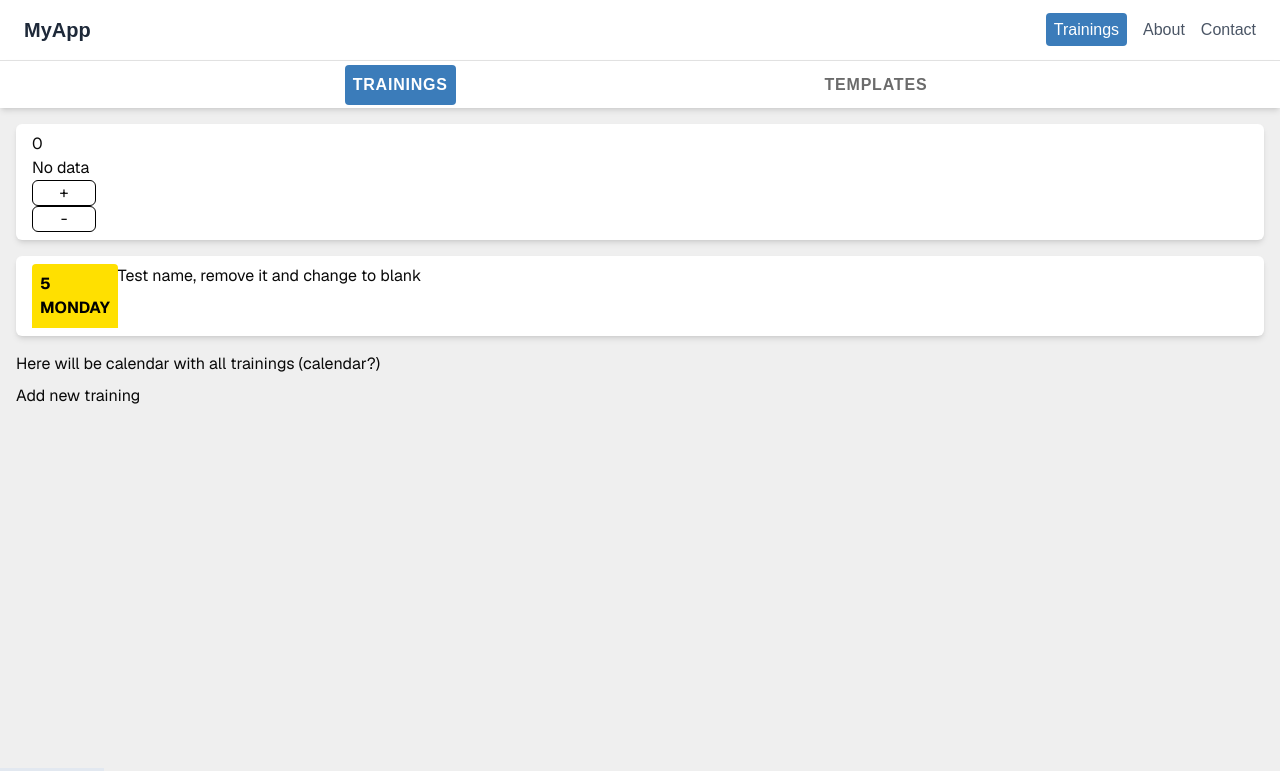
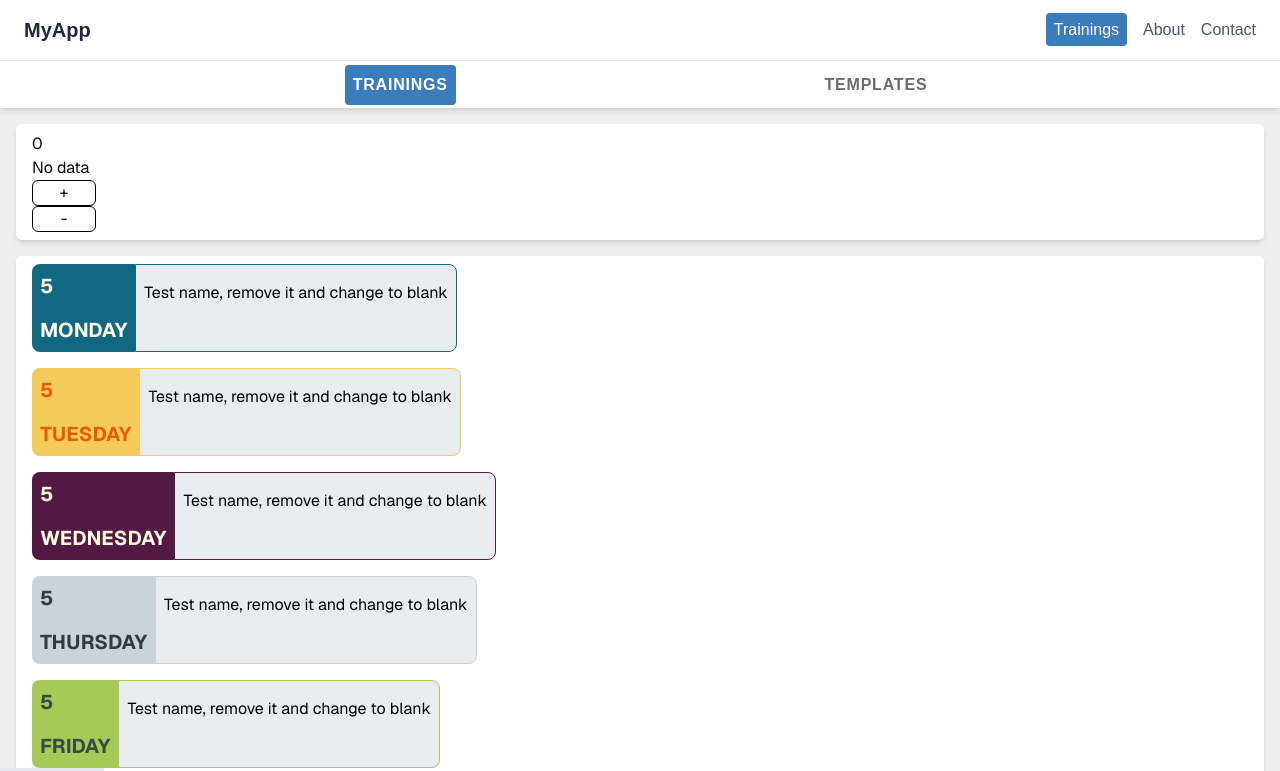
Before and after one commit to djzib0/gym-app, a Next.js app: page /trainings in a window 1280 px wide. Shown: the top 771 px of the page. Built offline with nearby package versions, Linux system fonts and the light colour scheme; no server answers; the database is empty.

Commit message:
WIP: working on displaying current week

```diff
--- a/components/trainingsContent/trainingsCalendar/TrainingsCalendar.tsx
+++ b/components/trainingsContent/trainingsCalendar/TrainingsCalendar.tsx
@@ -4,10 +4,14 @@ import { TrainingType } from '@/lib/types';
 import Link from 'next/link';
 import React, { useEffect, useState } from 'react'
 import DayElement from './dayElement/DayElement';
+import { getCurrentWeekMondayDate, getToday } from '@/lib/utils';
+
+const thisWeekMonday = getCurrentWeekMondayDate();
 
 const TrainingsCalendar = () => {
 
   const [selectedWeek, setSelectedWeek] = useState(0);
+  const [selectedMondayDate, setSelectedMondayDate] = useState(thisWeekMonday)
   const [selectedTraining, setSelectedTraining] = useState<TrainingType | null>(null);
 
   useEffect(() => {
@@ -44,8 +48,14 @@ const TrainingsCalendar = () => {
 
       </section>
 
-      <section className='sectionContainer'>
-        <DayElement dayNumber={5} dayName={'Monday'} bgColor={'bg-[#ffe000]'} textColor={'text-black'}/>
+      <section className='sectionContainer gap-4'>
+        <DayElement dayNumber={5} dayName={'Monday'} bgColor={'bg-[#126782]'} borderColor={'border-[#126782]'} textColor={'text-[#fefae0]'}/>
+        <DayElement dayNumber={5} dayName={'Tuesday'} bgColor={'bg-[#f5cb5c]'} borderColor={'border-[#f5cb5c]'} textColor={'text-[#e85d04]'}/>
+        <DayElement dayNumber={5} dayName={'Wednesday'} bgColor={'bg-[#531942]'} borderColor={'border-[#531942]'} textColor={'text-[#fefae0]'}/>
+        <DayElement dayNumber={5} dayName={'Thursday'} bgColor={'bg-[#cad4d8]'} borderColor={'border-[#cad4d8]'} textColor={'text-[#343a40]'}/>
+        <DayElement dayNumber={5} dayName={'Friday'} bgColor={'bg-[#a7c957]'} borderColor={'border-[#a7c957]'} textColor={'text-[#344e41]'}/>
+        <DayElement dayNumber={5} dayName={'Saturday'} bgColor={'bg-[#fef4d7]'} borderColor={'border-[#fef4d7]'} textColor={'text-[#344e41]'}/>
+        <DayElement dayNumber={5} dayName={'Sunday'} bgColor={'bg-[#dc2f02]'} borderColor={'border-[#dc2f02]'} textColor={'text-[#fefae0]'}/>
       </section>
     </>
   )
--- a/components/trainingsContent/trainingsCalendar/dayElement/DayElement.tsx
+++ b/components/trainingsContent/trainingsCalendar/dayElement/DayElement.tsx
@@ -7,6 +7,7 @@ const DayElement = (
     dayName,
     training,
     bgColor,
+    borderColor,
     textColor
   }
   :
@@ -15,18 +16,24 @@ const DayElement = (
     dayName: string;
     training?: TrainingType;
     bgColor: string;
+    borderColor: string;
     textColor: string
   }) => {
 
   return (
-    <div className='flex flex-col sm:flex-row'>
-      <div className={`flex flex-row sm:flex-col font-bold p-2
-        uppercase ${bgColor} ${textColor} rounded-tl-sm rounded-tr-sm`}>
+    <div className='flex flex-col sm:flex-row rounded-lg'>
+      <div className={`flex flex-row sm:flex-col gap-4 text-xl font-bold p-2
+        uppercase ${bgColor} ${textColor} rounded-tl-lg rounded-tr-lg sm:rounded-tr-none sm:rounded-bl-lg`}>
         <p>{dayNumber}</p>
         <p>{dayName}</p>
       </div>
 
-      <div>{training?.title ? training.title : "Test name, remove it and change to blank"}</div>
+      <div className={`bg-[#e9ecef] border ${borderColor} text-black px-2 py-4 rounded-b-lg sm:rounded-bl-none sm:rounded-tr-lg`}>
+          <p className=''>
+            {training?.title ? training.title : "Test name, remove it and change to blank"}
+          </p>
+      </div>
+
     </div>
   )
 }
@@ -36,7 +43,7 @@ const DayElement = (
 // tue - ffe000
 // wed - 531942
 // thu - cad4d8
-// fri - 8ab17d
+// fri - a7c957
 // sat - fef4d7
 // sun - e76f51
 
--- a/lib/actions.ts
+++ b/lib/actions.ts
@@ -147,13 +147,13 @@ export const getAllTrainingTemplatesByUserId = async (userId: string) => {
     try {
         await connectToDb();
 
-        const trainings: TrainingTemplateType[] = await TrainingTemplate.find({userId: userId});
+        const trainings: TrainingTemplateType[] = await TrainingTemplate.find({userId: userId}).exec();
 
         if (!trainings) {
             throw new Error("Couldn't fetch trainings data.")
         }
 
-        return trainings;
+        return JSON.parse(JSON.stringify(trainings));
     } catch (error) {
         console.log(error)
     }
--- a/lib/utils.ts
+++ b/lib/utils.ts
@@ -20,3 +20,31 @@ export const connectToDb = async () => {
         throw new Error(error);
     }
 }
+
+export function getToday() {
+    const date = new Date()
+    const year = date.getFullYear()
+    const day = date.getDate()
+    const month = date.getMonth()
+
+    return (formatDate(`${year}-${month + 1}-${day}`))
+ }
+
+ // formats date
+ export function formatDate(date: string) {
+    const dateArr = date.split("-")
+    // if month is September or earlier, function adds
+    // zero before the month number
+    const month = dateArr[1].length < 2 ? `0${dateArr[1]}` : dateArr[1]
+    // if day is more than ninth, function adds
+    // zero before the day number
+    const day = dateArr[2].length < 2 ? `0${dateArr[2]}` : dateArr[2]
+    return (`${dateArr[0]}-${month}-${day}`)
+}
+
+export function getCurrentWeekMondayDate() {
+    const today = new Date(getToday())
+    const dayOfWeek = today.getDay()
+    const monday = new Date(today.setDate(today.getDate() - dayOfWeek + 1))
+    return monday
+  }
```
